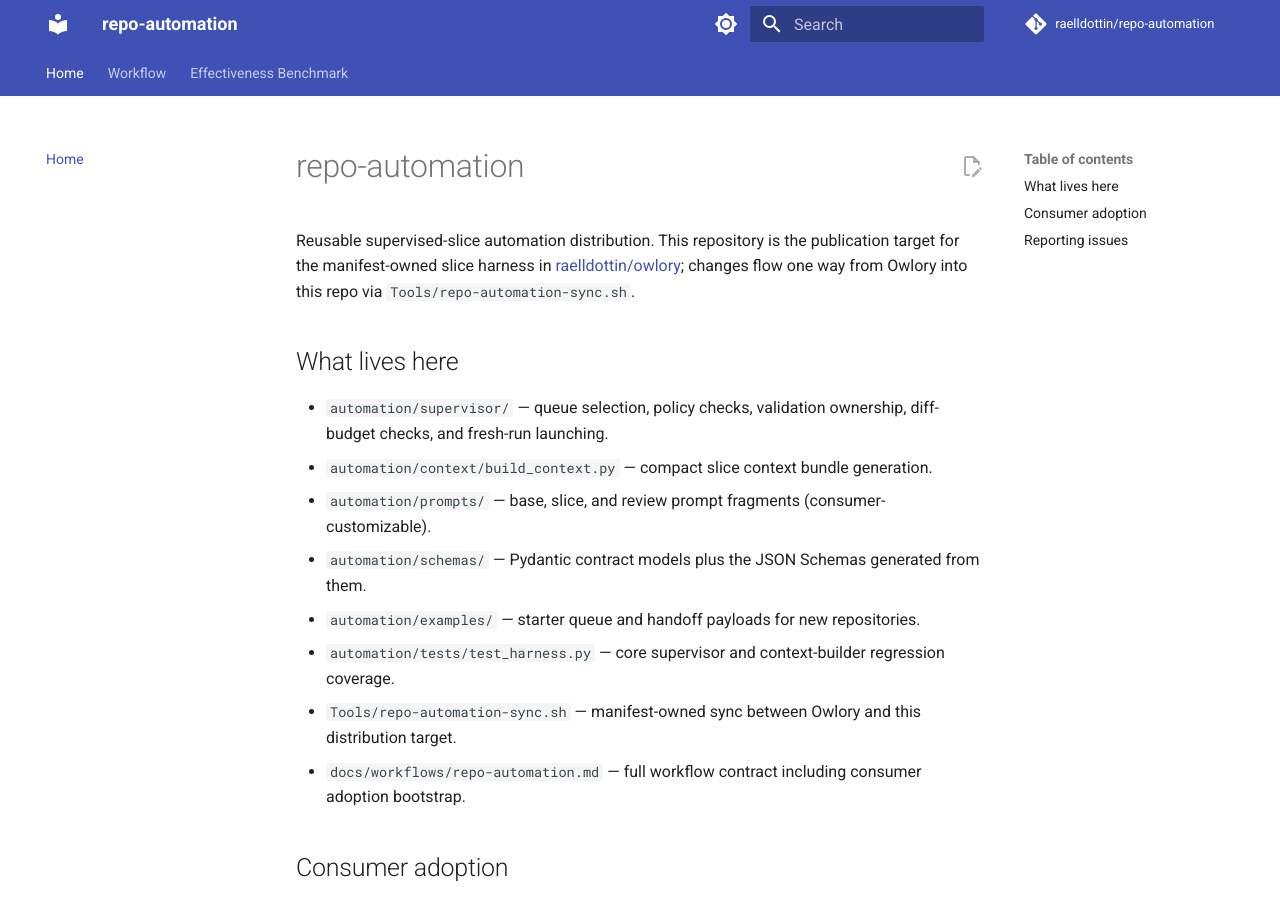
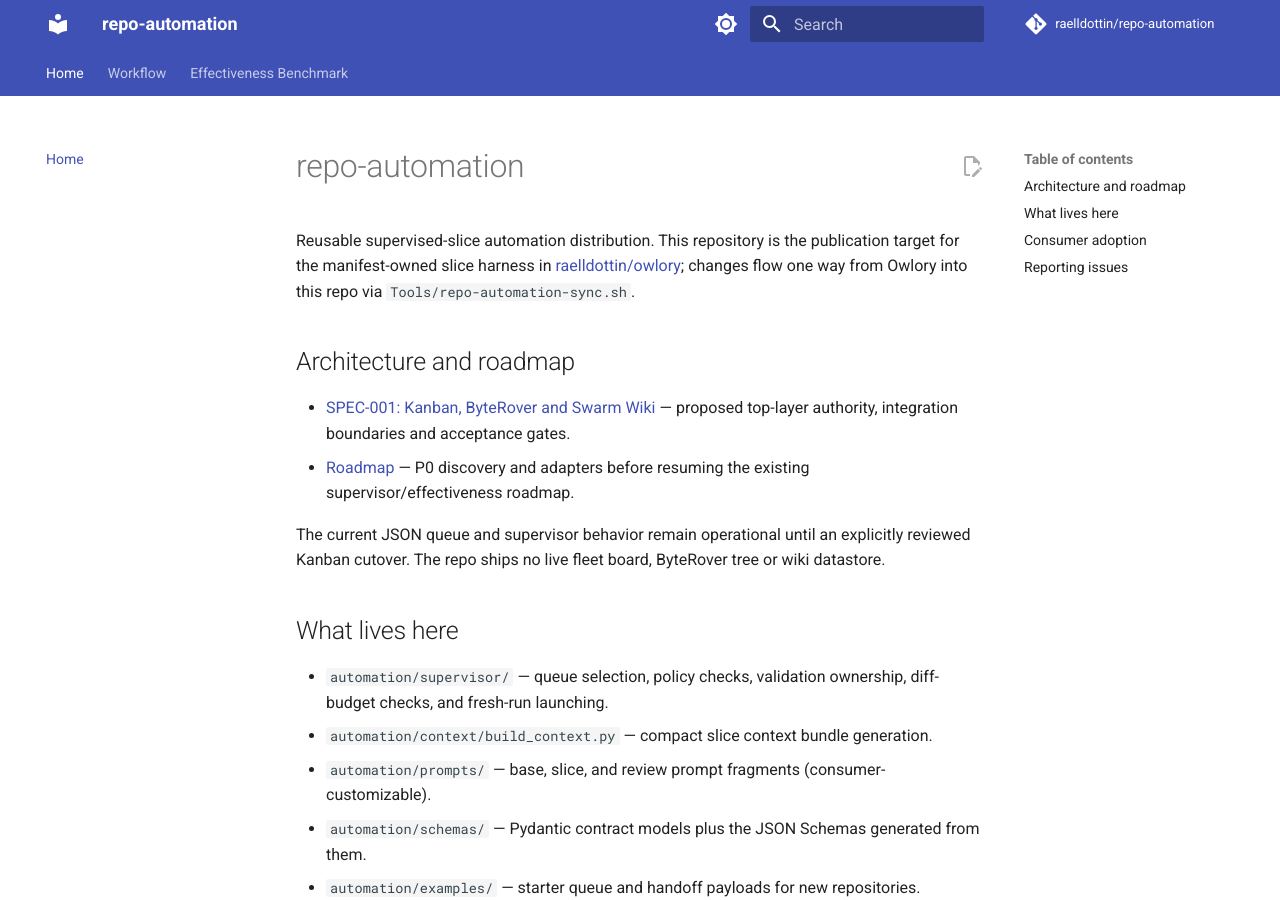
Before and after one commit to raelldottin/repo-automation, an MkDocs documentation site: the page built from docs/index.md, in a window 1280 px wide and 900 px high. Built offline with MkDocs 1.6.1 and Material for MkDocs 9.7.7, drawn with Linux system fonts in a browser that asks for light colours; comment, search, counter and statistics services are not loaded.

Commit message:
docs: add architecture and roadmap navigation

```diff
--- a/docs/index.md
+++ b/docs/index.md
@@ -4,6 +4,13 @@ Reusable supervised-slice automation distribution. This repository is the
 publication target for the manifest-owned slice harness in
 [raelldottin/owlory](https://github.com/raelldottin/owlory); changes flow one
 way from Owlory into this repo via `Tools/repo-automation-sync.sh`.
+
+## Architecture and roadmap
+
+- [SPEC-001: Kanban, ByteRover and Swarm Wiki](architecture/control-plane.md) — proposed top-layer authority, integration boundaries and acceptance gates.
+- [Roadmap](roadmap.md) — P0 discovery and adapters before resuming the existing supervisor/effectiveness roadmap.
+
+The current JSON queue and supervisor behavior remain operational until an explicitly reviewed Kanban cutover. The repo ships no live fleet board, ByteRover tree or wiki datastore.
 
 ## What lives here
 
```
